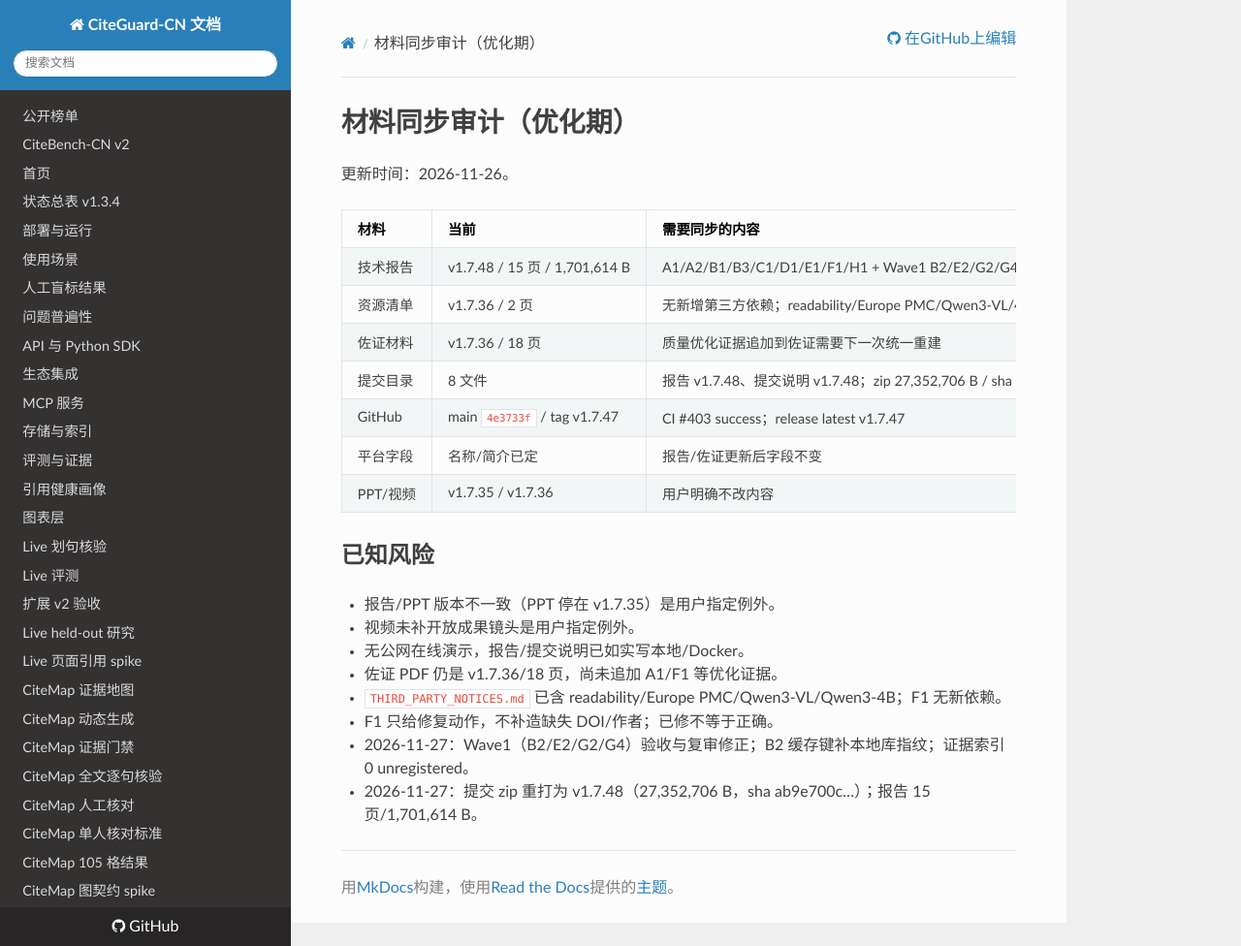
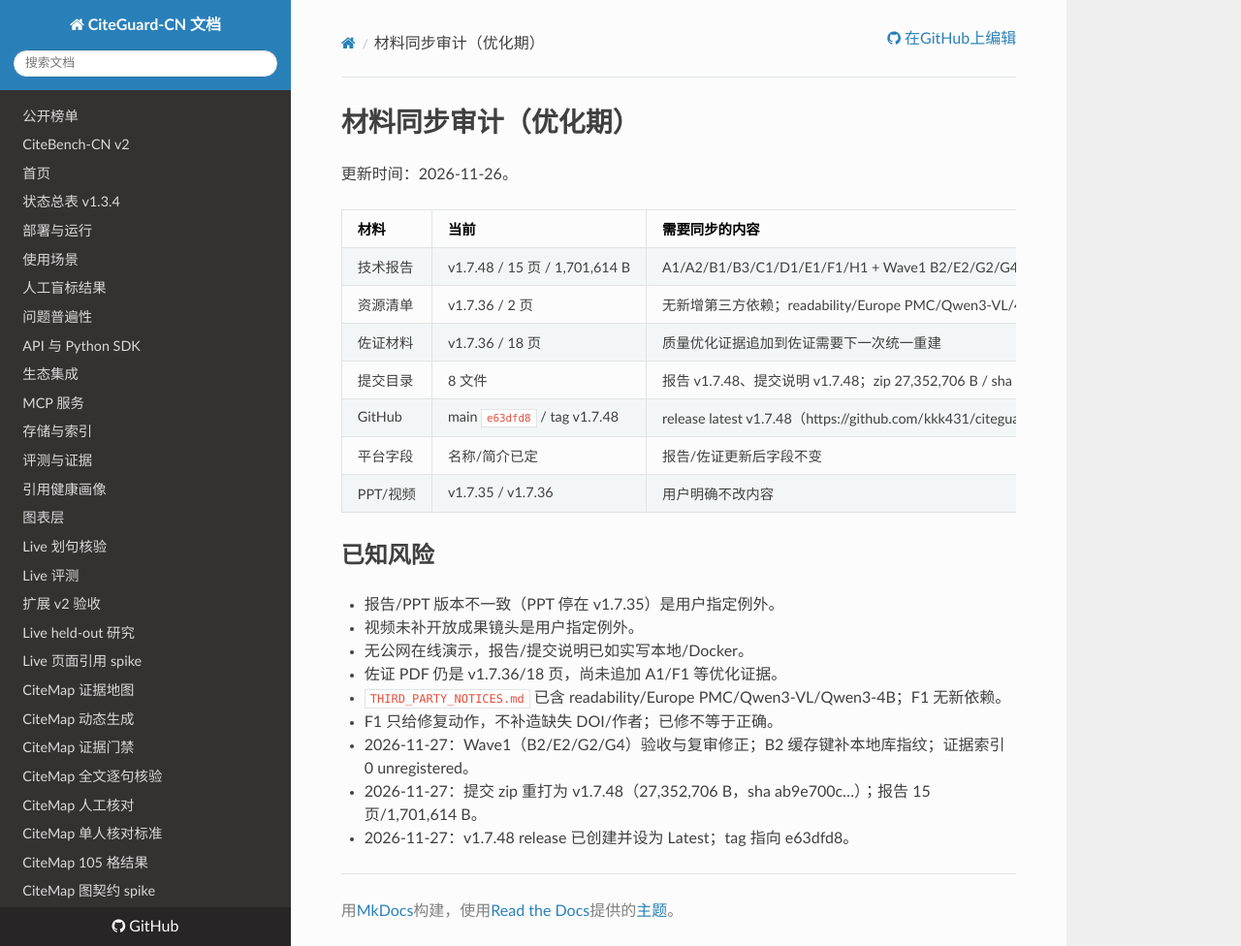
Before and after one commit to kkk431/citeguard-cn, an MkDocs documentation site: the page built from docs/materials_audit.md, in a window 1280 px wide and 976 px high. Shown: the whole window at 97% size. Built offline with MkDocs 1.6.1, drawn with Linux system fonts in a browser that asks for light colours; nearby versions of some CDN libraries.

Commit message:
docs: record v1.7.48 release latest

```diff
--- a/docs/materials_audit.md
+++ b/docs/materials_audit.md
@@ -8,7 +8,7 @@
 | 资源清单 | v1.7.36 / 2 页 | 无新增第三方依赖；readability/Europe PMC/Qwen3-VL/4B 已在册 | 可保持 |
 | 佐证材料 | v1.7.36 / 18 页 | 质量优化证据追加到佐证需要下一次统一重建 | 后续阶段更新 |
 | 提交目录 | 8 文件 | 报告 v1.7.48、提交说明 v1.7.48；zip 27,352,706 B / sha `ab9e700c03a05d1b2fe1b8f540695d970717501c63a970d9f3de840dbca49ec9` | 已更新 |
-| GitHub | main `4e3733f` / tag v1.7.47 | CI #403 success；release latest v1.7.47 | 已更新 |
+| GitHub | main `e63dfd8` / tag v1.7.48 | release latest v1.7.48（https://github.com/kkk431/citeguard-cn/releases/tag/v1.7.48）；CI 以 Actions 为准 | 已更新 |
 | 平台字段 | 名称/简介已定 | 报告/佐证更新后字段不变 | 待确认 |
 | PPT/视频 | v1.7.35 / v1.7.36 | 用户明确不改内容 | 保持 |
 
@@ -24,3 +24,5 @@
 - 2026-11-27：Wave1（B2/E2/G2/G4）验收与复审修正；B2 缓存键补本地库指纹；证据索引 0 unregistered。
 
 - 2026-11-27：提交 zip 重打为 v1.7.48（27,352,706 B，sha ab9e700c…）；报告 15 页/1,701,614 B。
+
+- 2026-11-27：v1.7.48 release 已创建并设为 Latest；tag 指向 e63dfd8。
```
